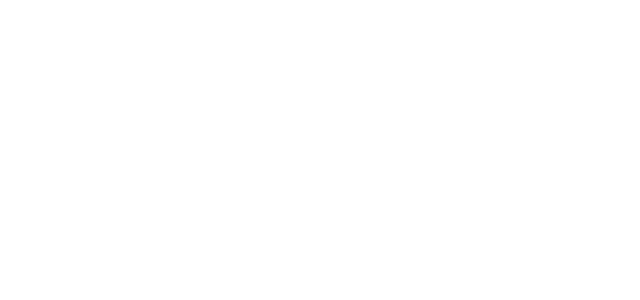
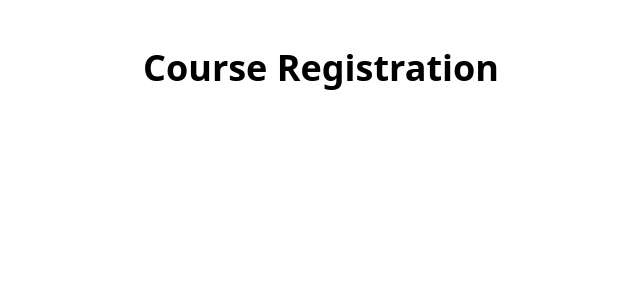
Before and after one commit to Shohanojjaman/course-registration, a React (Vite) app: page / in a window 1280 px wide. Shown: the top 300 px of the page, without its empty margins (319-959 px from the left). Built offline with nearby package versions, Linux system fonts and the light colour scheme.

Commit message:
Added Header components.

```diff
--- a/src/App.jsx
+++ b/src/App.jsx
@@ -1,5 +1,9 @@
+import Header from "./components/Header";
+
 function App() {
-  return <></>;
+  return <>
+    <Header></Header>
+  </>;
 }
 
 export default App;
--- /dev/null
+++ b/src/components/Header.jsx
@@ -0,0 +1,9 @@
+const Header = () => {
+  return (
+    <header className="container mx-auto max-sm:px-5 mt-12 mb-8">
+      <h1 className="text-center text-4xl font-bold">Course Registration</h1>
+    </header>
+  );
+};
+
+export default Header;
```
